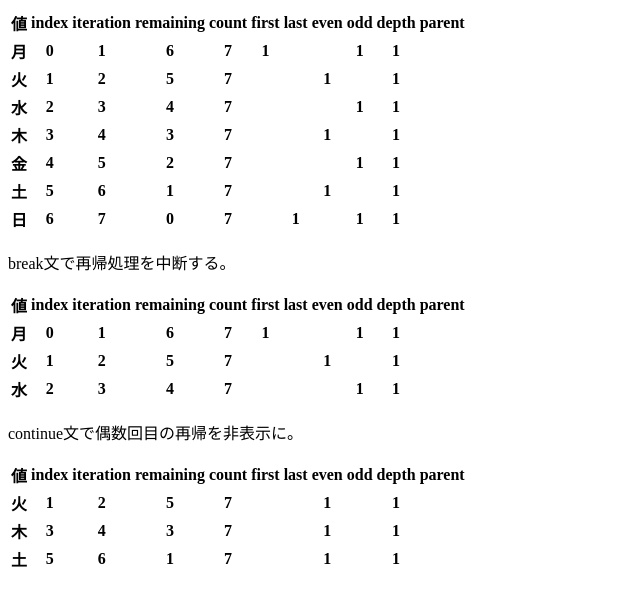
After one commit to h-tsubo/Programing, a Laravel app: page /view/foreach_loop in a window 1280 px wide. The commit adds this page. Shown: the top 606 px of the page, without its empty margins (0-640 px from the left). Run offline with Laravel 12, Linux system fonts and the light colour scheme; lists and menus that the app fills with data are empty.

Commit message:
laravel学習更新

```diff
--- a/sokushu-laravel-app/app/Http/Controllers/ViewController.php
+++ b/sokushu-laravel-app/app/Http/Controllers/ViewController.php
@@ -21,4 +21,71 @@ class ViewController extends Controller
     public function comment() {
         return view('view.comment');
     }
+
+    public function if() {
+        return view('view.if', ['random' => random_int(0,100)]);
+    }
+
+    public function unless() {
+        return view('view.unless', ['random' => random_int(0,100)]);
+    }
+
+    public function isset_empty() {
+        $data = [
+            'msg' => 'メッセージが表示されます。',
+            'empty_msg' => ''
+        ];
+
+        return view('view.isset_empty', $data);
+    }
+
+    public function switch() {
+        return view('view.switch', ['random' => random_int(0,5)]);
+    }
+
+    public function while() {
+        return view('view.while');
+    }
+
+    public function for() {
+        return view('view.for');
+    }
+
+    public function foreach_assoc() {
+        $assocData = [
+            'member1' => [
+                'name' => 'YAMADA, Yoshiro',
+                'sex' => 'male',
+                'birth' => '1923-11-10',
+            ],
+            'member2' => [
+                'name' => 'SUZUKI, Hanako',
+                'sex' => 'female',
+                'birth' => '1945-4-10',
+            ]
+        ];
+
+        return view('view.foreach_assoc', $assocData);
+    }
+
+    public function foreach_loop() {
+        $weekData = [
+            'weeks' => ['月', '火', '水', '木', '金', '土', '日']
+        ];
+
+        return view('view.foreach_loop', $weekData);
+    }
+
+    public function forelse() {
+        return view('view.forelse', ['records' => []]);
+    }
+
+    public function style_class() {
+        $data = [
+            'isEnabled' => true
+        ];
+
+        return view('view.style_class', $data);
+    }
+
 }
--- a/sokushu-laravel-app/resources/views/hello/list.blade.php
+++ b/sokushu-laravel-app/resources/views/hello/list.blade.php
@@ -9,13 +9,15 @@
 <body>
     <table class="table">
         <tr>
+            <th>No.</th>
             <th>書籍名</th>
             <th>価格</th>
             <th>出版社</th>
             <th>刊行日</th>
         </tr>
-        @foreach($records as $record)
+        @foreach($records as $id => $record)
         <tr>
+            <th>{{ $id + 1 }}</th>
             <th>{{ $record->title }}</th>
             <th>{{ $record->price }}円</th>
             <th>{{ $record->publisher }}</th>
--- /dev/null
+++ b/sokushu-laravel-app/resources/views/view/foreach_loop.blade.php
@@ -0,0 +1,106 @@
+<!DOCTYPE html>
+<html lang="ja">
+<head>
+    <meta charset="UTF-8">
+    <meta name="viewport" content="width=device-width, initial-scale=1.0">
+    <meta http-equiv="X-UA-Compatible" content="ie=edge">
+    <title>{{ $appTitle }}：ループ変数の実装</title>
+</head>
+<body>
+    <table class="table">
+        <tr>
+            <th>値</th>
+            <th>index</th>
+            <th>iteration</th>
+            <th>remaining</th>
+            <th>count</th>
+            <th>first</th>
+            <th>last</th>
+            <th>even</th>
+            <th>odd</th>
+            <th>depth</th>
+            <th>parent</th>
+        </tr>
+        @foreach($weeks as $week)
+            <tr>
+                <th>{{ $week }}</th>
+                <th>{{ $loop->index }}</th>
+                <th>{{ $loop->iteration }}</th>
+                <th>{{ $loop->remaining }}</th>
+                <th>{{ $loop->count }}</th>
+                <th>{{ $loop->first }}</th>
+                <th>{{ $loop->last }}</th>
+                <th>{{ $loop->even }}</th>
+                <th>{{ $loop->odd }}</th>
+                <th>{{ $loop->depth }}</th>
+                <th>{{ $loop->parent }}</th>
+            </tr>
+        @endforeach
+    </table>
+
+    <p>break文で再帰処理を中断する。</p>
+    <table class="table">
+        <tr>
+            <th>値</th>
+            <th>index</th>
+            <th>iteration</th>
+            <th>remaining</th>
+            <th>count</th>
+            <th>first</th>
+            <th>last</th>
+            <th>even</th>
+            <th>odd</th>
+            <th>depth</th>
+            <th>parent</th>
+        </tr>
+        @foreach($weeks as $week)
+            @break($loop->iteration > 3)
+            <tr>
+                <th>{{ $week }}</th>
+                <th>{{ $loop->index }}</th>
+                <th>{{ $loop->iteration }}</th>
+                <th>{{ $loop->remaining }}</th>
+                <th>{{ $loop->count }}</th>
+                <th>{{ $loop->first }}</th>
+                <th>{{ $loop->last }}</th>
+                <th>{{ $loop->even }}</th>
+                <th>{{ $loop->odd }}</th>
+                <th>{{ $loop->depth }}</th>
+                <th>{{ $loop->parent }}</th>
+            </tr>
+        @endforeach
+    </table>
+    <p>continue文で偶数回目の再帰を非表示に。</p>
+    <table class="table">
+        <tr>
+            <th>値</th>
+            <th>index</th>
+            <th>iteration</th>
+            <th>remaining</th>
+            <th>count</th>
+            <th>first</th>
+            <th>last</th>
+            <th>even</th>
+            <th>odd</th>
+            <th>depth</th>
+            <th>parent</th>
+        </tr>
+        @foreach($weeks as $week)
+            @continue($loop->odd)
+            <tr>
+                <th>{{ $week }}</th>
+                <th>{{ $loop->index }}</th>
+                <th>{{ $loop->iteration }}</th>
+                <th>{{ $loop->remaining }}</th>
+                <th>{{ $loop->count }}</th>
+                <th>{{ $loop->first }}</th>
+                <th>{{ $loop->last }}</th>
+                <th>{{ $loop->even }}</th>
+                <th>{{ $loop->odd }}</th>
+                <th>{{ $loop->depth }}</th>
+                <th>{{ $loop->parent }}</th>
+            </tr>
+        @endforeach
+    </table>
+</body>
+</html>
--- a/sokushu-laravel-app/routes/web.php
+++ b/sokushu-laravel-app/routes/web.php
@@ -14,3 +14,13 @@ Route::get('/hello/view', [HelloController::class, 'view']);
 Route::get('/hello/list', [HelloController::class, 'list']);
 Route::get('/view/escape', [ViewController::class, 'escape']);
 Route::get('/view/comment', [ViewController::class, 'comment']);
+Route::get('/view/if', [ViewController::class, 'if']);
+Route::get('/view/unless', [ViewController::class, 'unless']);
+Route::get('/view/isset_empty', [ViewController::class, 'isset_empty']);
+Route::get('/view/switch', [ViewController::class, 'switch']);
+Route::get('/view/while', [ViewController::class, 'while']);
+Route::get('/view/for', [ViewController::class, 'for']);
+Route::get('/view/foreach_assoc', [ViewController::class, 'foreach_assoc']);
+Route::get('/view/foreach_loop', [ViewController::class, 'foreach_loop']);
+Route::get('/view/forelse', [ViewController::class, 'forelse']);
+Route::get('/view/style_class', [ViewController::class, 'style_class']);
```
Also changed, not shown: sokushu-laravel-app/resources/views/view/for.blade.php (added, +23 -0 lines), sokushu-laravel-app/resources/views/view/foreach_assoc.blade.php (added, +23 -0 lines), sokushu-laravel-app/resources/views/view/forelse.blade.php (added, +18 -0 lines), sokushu-laravel-app/resources/views/view/if.blade.php (added, +20 -0 lines), sokushu-laravel-app/resources/views/view/isset_empty.blade.php (added, +18 -0 lines), sokushu-laravel-app/resources/views/view/style_class.blade.php (added, +29 -0 lines), sokushu-laravel-app/resources/views/view/switch.blade.php (added, +33 -0 lines), sokushu-laravel-app/resources/views/view/unless.blade.php (added, +14 -0 lines), sokushu-laravel-app/resources/views/view/while.blade.php (added, +20 -0 lines).
